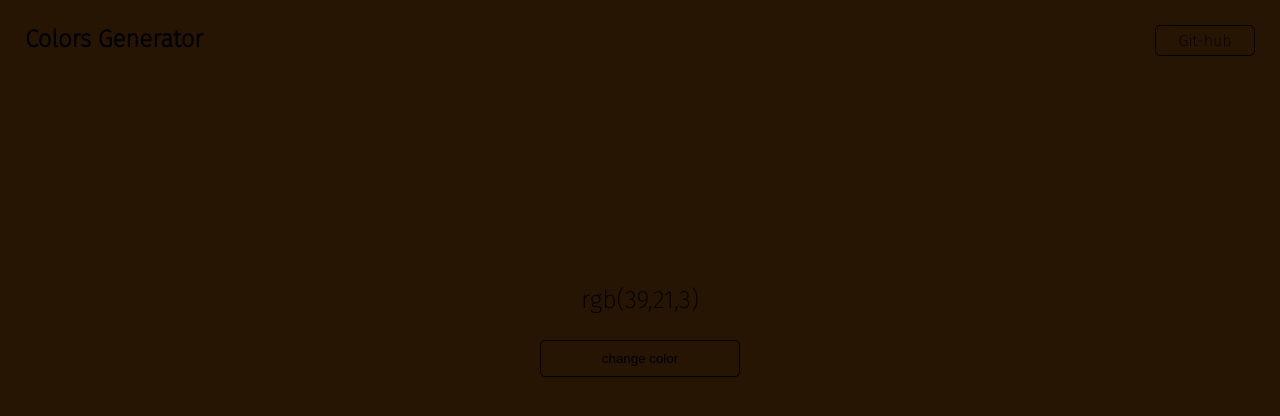
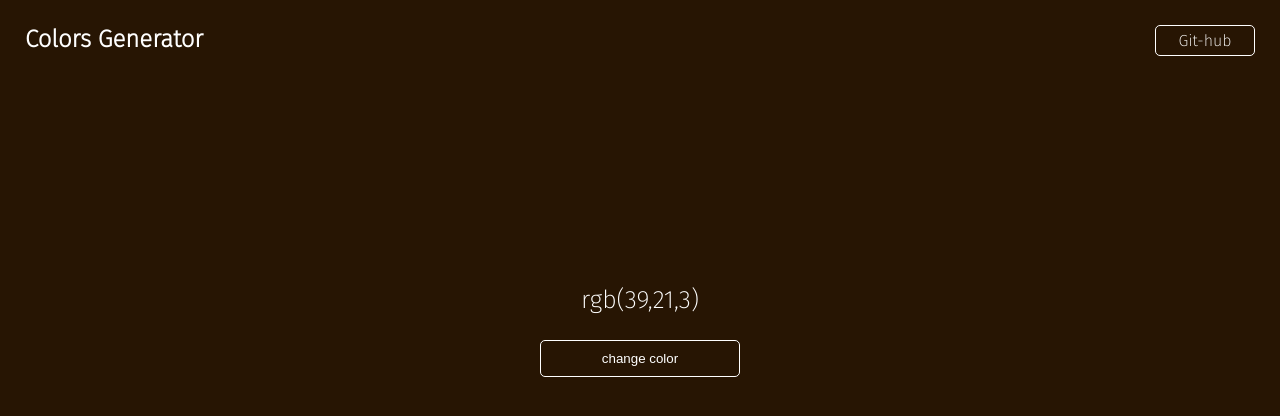
Before and after one commit to mostafa-kheibary/Color-Generator, a plain HTML site: page index.html in a window 1280 px wide. Both pictures are taken after a click on the button "change color". Drawn offline with Linux system fonts and the light colour scheme.

Commit message:
add condition to when generated color is dark , all content goes light

```diff
--- a/index.html
+++ b/index.html
@@ -13,11 +13,11 @@
 <body>
     <div id="container">
         <div class="head">
-            <h2>Colors Generator</h2>
-            <a href="https://github.com/mostafa-kheibary">Git-hub</a>
+            <h2 id="text">Colors Generator</h2>
+            <a id="Button" href="https://github.com/mostafa-kheibary">Git-hub</a>
         </div>
         <div class="center">
-            <div>
+            <div id="content">
                 <h1 id="Color">click button to change color</h1>
                 <button id="butt" onclick="sum()">change color</button>
             </div>
--- a/public/js/app.js
+++ b/public/js/app.js
@@ -1,5 +1,9 @@
 var cont = document.getElementById('container');
-var text = document.getElementById('Color')
+var content = document.getElementById('content');
+var text = document.getElementById('Color');
+var butt = document.getElementById('butt');
+var Button = document.getElementById('Button');
+var HeadText = document.getElementById('text');
 function sum() {
     var x = Math.random()*256;
     var x = Math.round(x);
@@ -13,4 +17,20 @@ function sum() {
     var color= "rgb"+"("+x+","+y+","+z+")";
     cont.style.backgroundColor=color;
     text.innerHTML = color;
+    if(x<=153&&y<=153&&z<=153){
+        content.style.color="white";
+        HeadText.style.color="white";
+        butt.style.color="white";
+        Button.style.color="white";
+        butt.style.border="1px solid white";
+        Button.style.border="1px solid white";
+    }
+    else{
+        content.style.color="black";
+        HeadText.style.color="black";
+        butt.style.color="black";
+        butt.style.border="1px solid black";
+        Button.style.border="1px solid black";
+        Button.style.color="black";
+    }
 }
```
